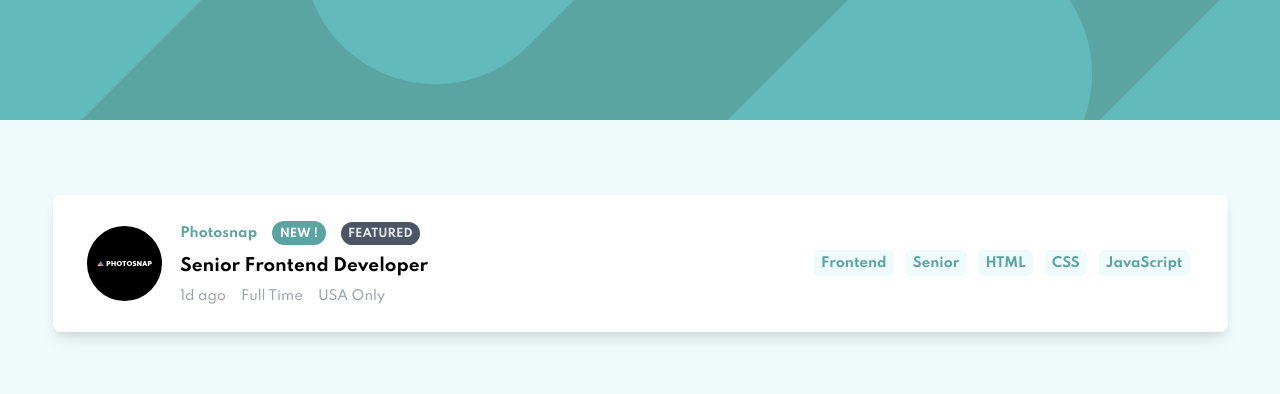
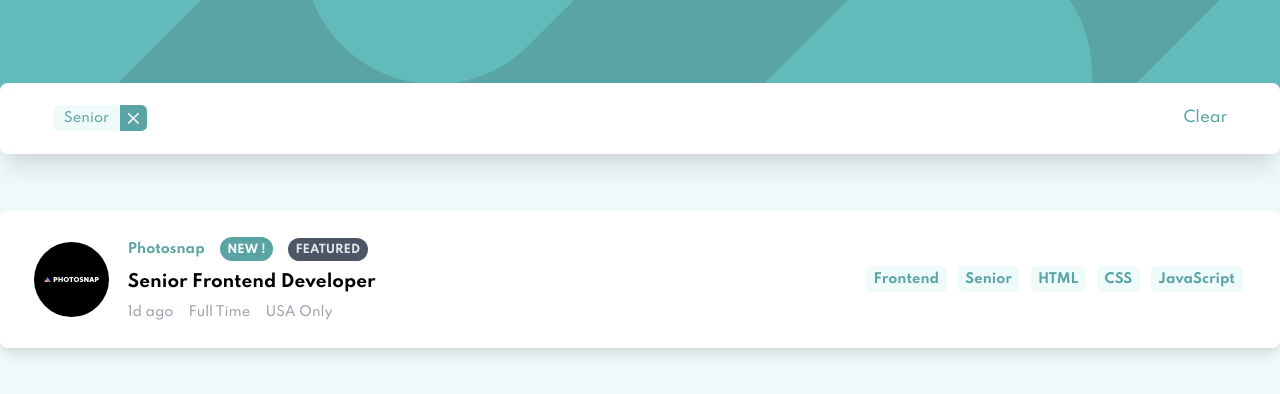
Before and after one commit to radoRandriamahandry/job-listing, a Vue app: page / in a window 1280 px wide. Both pictures are taken after a click on the element "Senior". Shown: the top 394 px of the page. Built offline with nearby package versions, Linux system fonts and the light colour scheme.

Commit message:
feat: finish filter feature

```diff
--- a/src/components/Cards.vue
+++ b/src/components/Cards.vue
@@ -1,15 +1,14 @@
 <template>
-  <div class="pt-20 px-14">
+  <div class="mt-24">
     <div class="grid gap-6">
-      <div v-for="data in state" :key="data.id">
-        <CardsItem :data="data" />
+      <div v-for="job in jobs" :key="job.id">
+        <CardsItem :job="job" />
       </div>
     </div>
   </div>
 </template>
 
 <script>
-import { computed, ref } from "vue"
 // components
 import CardsItem from "../components/CardsItem.vue"
 export default {
@@ -17,35 +16,12 @@ export default {
     CardsItem,
   },
   props: {
-    state: {
+    jobs: {
       type: Array,
       required: true,
     },
   },
-  setup(props) {
-    // create filter by role, level, languages [], tools []
-    // by if empty then show all
-
-    // update the filter here
-
-    const filteredSate = computed(() => {
-      // first try if none of them is true
-      if (
-        !roleFilter.value &&
-        !levelFilter.value &&
-        !languagesFilter.value &&
-        !toolsFilter.value
-      ) {
-        return props.state.map((item) => {
-          return item
-        })
-      } else {
-        return false
-      }
-    })
-
-    return { filteredSate }
-  },
+  setup() {},
 }
 </script>
 
--- a/src/components/CardsItem.vue
+++ b/src/components/CardsItem.vue
@@ -4,13 +4,13 @@
   >
     <div class="flex items-center space-x-5">
       <div class="w-auto h-20">
-        <img class="h-full" :src="data.logo" />
+        <img class="h-full" :src="job.logo" />
       </div>
       <div class="grid gap-2">
         <div class="flex items-center space-x-4">
-          <h3 class="text-sm font-semibold text-primary">{{ data.company }}</h3>
+          <h3 class="text-sm font-semibold text-primary">{{ job.company }}</h3>
           <div
-            v-if="data.new"
+            v-if="job.new"
             class="
               px-2
               py-[0.30rem]
@@ -25,38 +25,38 @@
             new !
           </div>
           <div
-            v-if="data.featured"
+            v-if="job.featured"
             class="px-2 py-1 text-xs font-semibold text-gray-200 uppercase bg-gray-600 rounded-full "
           >
             featured
           </div>
         </div>
-        <div class="text-lg font-bold">{{ data.position }}</div>
+        <div class="text-lg font-bold">{{ job.position }}</div>
         <div class="flex space-x-4 text-sm text-gray-400">
-          <span>{{ data.postedAt }}</span>
-          <span>{{ data.contract }}</span>
-          <span>{{ data.location }}</span>
+          <span>{{ job.postedAt }}</span>
+          <span>{{ job.contract }}</span>
+          <span>{{ job.location }}</span>
         </div>
       </div>
     </div>
     <div
       class="flex items-center justify-end px-2 py-1 space-x-3 text-sm font-semibold  text-primary"
     >
-      <span class="filters" @click="updateFilters('role', data.role)">{{
-        data.role
+      <span class="filters" @click="updateFilters('role', job.role)">{{
+        job.role
       }}</span>
-      <span class="filters" @click="updateFilters('level', data.level)">{{
-        data.level
+      <span class="filters" @click="updateFilters('level', job.level)">{{
+        job.level
       }}</span>
       <span
-        v-for="language in data.languages"
+        v-for="language in job.languages"
         :key="language"
         class="filters"
         @click="updateFilters('languages', language)"
         >{{ language }}</span
       >
       <span
-        v-for="tool in data.tools"
+        v-for="tool in job.tools"
         :key="tool"
         class="filters"
         @click="updateFilters('tools', tool)"
@@ -67,15 +67,17 @@
 </template>
 
 <script>
-import { updateFilters } from "../store/state.js"
+import state from "../store/state.js"
 export default {
   props: {
-    data: {
+    job: {
       type: Object,
       required: true,
     },
   },
   setup() {
+    const { updateFilters } = state()
+
     return { updateFilters }
   },
 }
--- /dev/null
+++ b/src/components/FilterMenu.vue
@@ -0,0 +1,83 @@
+<template>
+  <div v-if="hasFilters" class="relative h-px">
+    <div
+      class="absolute flex justify-between w-full py-6 bg-white rounded-lg shadow-xl  px-14 -top-10"
+    >
+      <!-- list of filter here -->
+      <div class="flex space-x-4">
+        <div
+          v-for="filter in filtersList"
+          :key="filter.value"
+          class="flex items-center overflow-hidden rounded-md"
+        >
+          <span class="px-3 py-1 text-sm text-primary bg-neutral-bg">{{
+            filter.value
+          }}</span>
+          <button
+            class="flex items-center h-full px-1 text-white  bg-primary hover:bg-gray-800"
+            @click="removeFilters(filter.key, filter.value)"
+          >
+            <svg
+              xmlns="http://www.w3.org/2000/svg"
+              class="w-5 h-5"
+              fill="none"
+              viewBox="0 0 24 24"
+              stroke="currentColor"
+            >
+              <path
+                stroke-linecap="round"
+                stroke-linejoin="round"
+                stroke-width="2"
+                d="M6 18L18 6M6 6l12 12"
+              />
+            </svg>
+          </button>
+        </div>
+      </div>
+      <button class="text-primary hover:underline" @click="clearFilters">
+        Clear
+      </button>
+    </div>
+  </div>
+</template>
+
+<script>
+import { computed } from "@vue/runtime-core"
+import state from "../store/state.js"
+
+export default {
+  setup() {
+    const { hasFilters, clearFilters, filters, removeFilters } = state()
+
+    // create a computed property for cycle through the filters
+    const filtersList = computed(() => {
+      const keys = Object.keys(filters)
+      // use map object
+      let tempList = []
+
+      keys.forEach((key) => {
+        // should externalize this function (test)
+        if (typeof filters[key] === "object") {
+          if (filters[key].length) {
+            filters[key].forEach((value) => {
+              tempList.push({ key: key, value: value })
+            })
+          }
+        }
+
+        if (typeof filters[key] === "string") {
+          if (filters[key]) {
+            tempList.push({ key: key, value: filters[key] })
+          }
+        }
+      })
+
+      return tempList
+    })
+
+    return { hasFilters, clearFilters, filtersList, removeFilters }
+  },
+}
+</script>
+
+<style></style>
--- a/src/components/Home.vue
+++ b/src/components/Home.vue
@@ -3,23 +3,27 @@
     class="h-32 max-w-screen bg-primary"
     style="background-image: url('/src/assets/images/bg-header-desktop.svg')"
   ></header>
-  <main class="max-w-screen-xl mx-auto">
-    <Cards :state="state" />
+  <main class="relative max-w-screen-xl mx-auto">
+    <FilterMenu />
+    <Cards :jobs="jobs" />
   </main>
 </template>
 
 <script>
-import { state } from "../store/state.js"
+import state from "../store/state.js"
 
 // components
 import Cards from "../components/Cards.vue"
+import FilterMenu from "../components/FilterMenu.vue"
 
 export default {
   components: {
     Cards,
+    FilterMenu,
   },
   setup() {
-    return { state }
+    const { jobs } = state()
+    return { jobs }
   },
 }
 </script>
--- a/src/store/state.js
+++ b/src/store/state.js
@@ -5,7 +5,6 @@ import data from "../assets/data.json"
 import { testFilter, checkCriteria } from "./helper.js"
 
 const importedData = ref(data)
-const hasFilters = ref(false)
 
 const filters = reactive({
   role: "",
@@ -14,25 +13,44 @@ const filters = reactive({
   tools: [],
 })
 
+const hasFilters = computed(() => {
+  return testFilter(filters)
+})
+
 /**
  * @brief Update the filters value in order to update the job list
  *
  * @param {string} key
  * @param {string} value
  */
-export const updateFilters = (key, value) => {
-  console.log("run updateFilters")
+const updateFilters = (key, value) => {
   if (typeof filters[key] === "object") {
-    filters[key].push(value)
+    if (!filters[key].includes(value)) {
+      filters[key].push(value)
+    }
   } else {
     filters[key] = value
   }
-  hasFilters.value = ref(testFilter(filters))
 }
 
-export const state = computed(() => {
-  hasFilters.value = ref(testFilter(filters))
+const removeFilters = (key, value) => {
+  if (typeof filters[key] === "object") {
+    filters[key] = filters[key].filter((item) => {
+      return item !== value
+    })
+  } else {
+    filters[key] = ""
+  }
+}
 
+const clearFilters = () => {
+  filters.role = ""
+  filters.level = ""
+  filters.languages = []
+  filters.tools = []
+}
+
+const jobs = computed(() => {
   if (!hasFilters.value) {
     return importedData.value.map((item) => {
       return item
@@ -43,3 +61,16 @@ export const state = computed(() => {
     })
   }
 })
+
+const state = () => {
+  return {
+    jobs,
+    hasFilters,
+    filters,
+    updateFilters,
+    clearFilters,
+    removeFilters,
+  }
+}
+
+export default state
```
